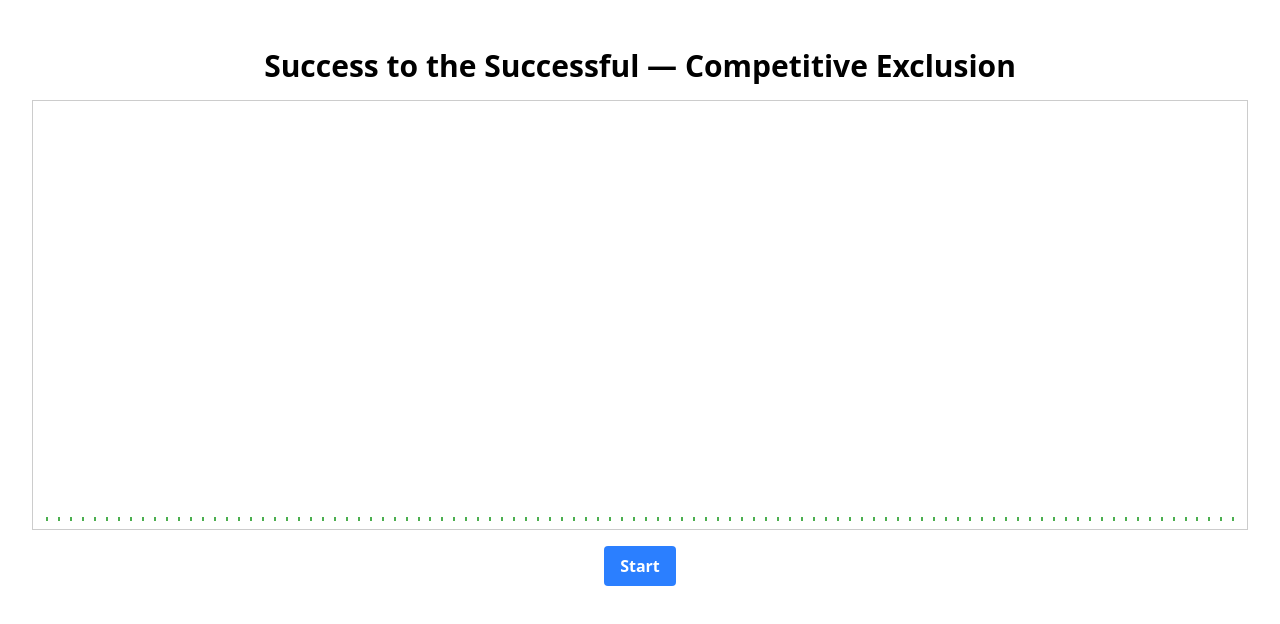
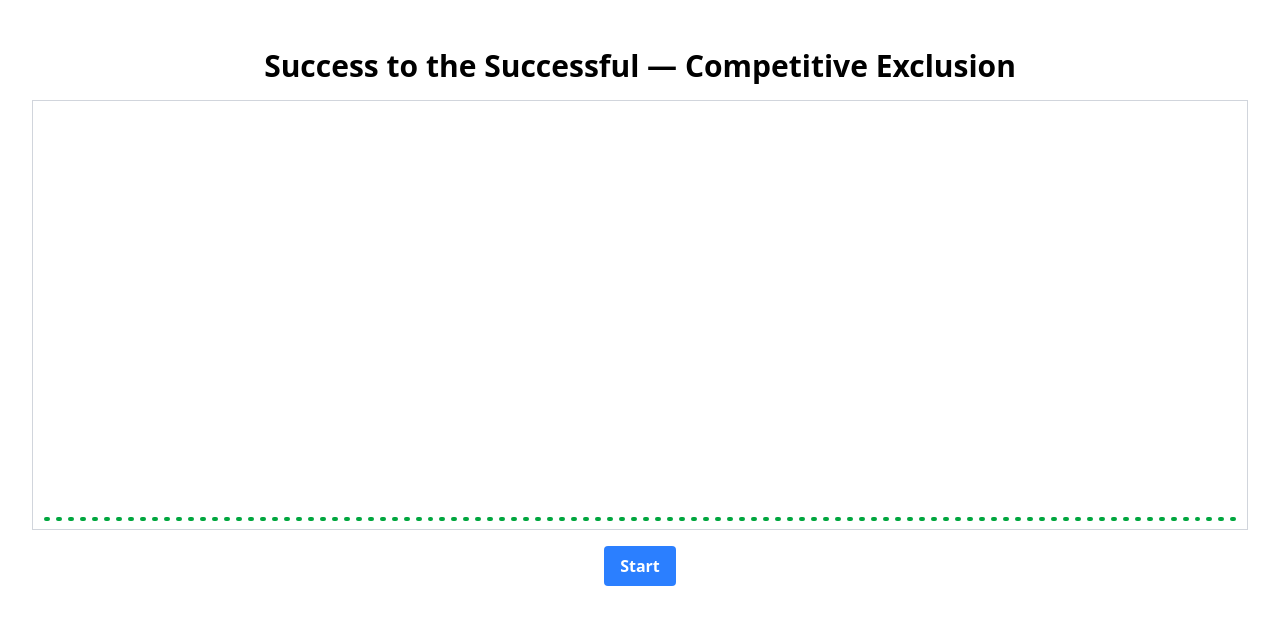
Before and after one commit to lcrespom/winner-game, a React (Vite) app: page / in a window 1280 px wide. Shown: the top 624 px of the page. Built offline with nearby package versions, Linux system fonts and the light colour scheme.

Commit message:
Using tailwind

```diff
--- a/src/components/game-graph.tsx
+++ b/src/components/game-graph.tsx
@@ -17,12 +17,18 @@ export const CoinBarChart: React.FC<CoinBarChartProps> = ({
 
   //TODO: add values in Y axis
   return (
-    <div className="game-graph" style={{ width, height }}>
+    <div
+      className="my-4 box-border flex items-end border border-gray-300 p-2"
+      style={{ width, height }}
+    >
       {players.map(player => {
         const barHeight = (player.coins / maxCoins) * 400
         return (
-          <div className="player-bar" key={player.id}>
-            <div style={{ height: `${barHeight}px` }} />
+          <div className="flex flex-1 flex-col items-center justify-end" key={player.id}>
+            <div
+              className="w-1/2 rounded-sm bg-green-600"
+              style={{ height: `${barHeight}px` }}
+            />
           </div>
         )
       })}
--- a/src/index.css
+++ b/src/index.css
@@ -13,24 +13,3 @@
     @apply rounded bg-blue-500 px-4 py-2 font-semibold text-white hover:bg-blue-600;
   }
 }
-
-.game-graph {
-  display: flex;
-  align-items: flex-end;
-  border: 1px solid #ccc;
-  padding: 8px;
-  box-sizing: border-box;
-  margin: 1em 0;
-}
-
-.player-bar {
-  flex: 1;
-  display: flex;
-  flex-direction: column;
-  justify-content: flex-end;
-  align-items: center;
-  div {
-    width: 2px;
-    background-color: #4caf50;
-  }
-}
```
